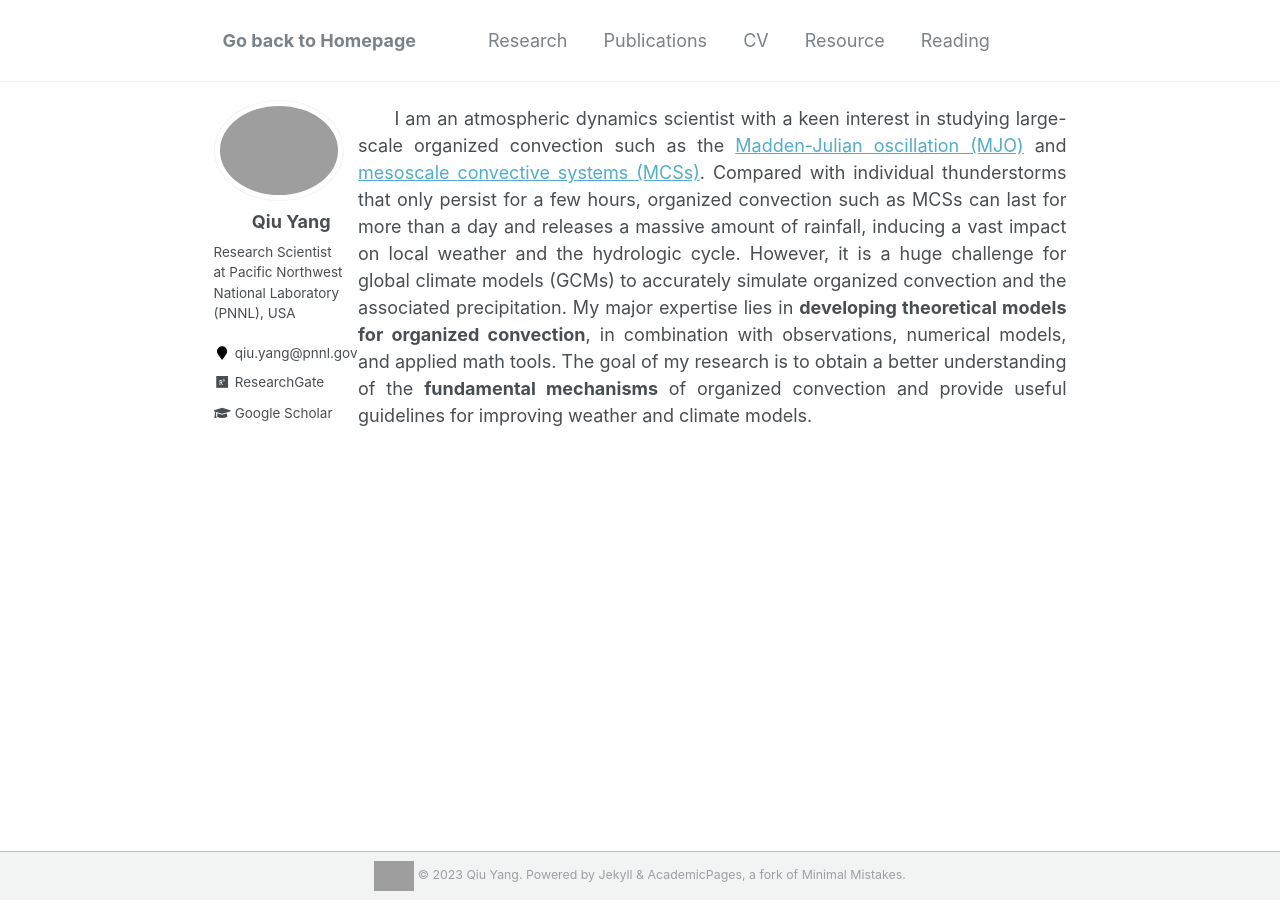
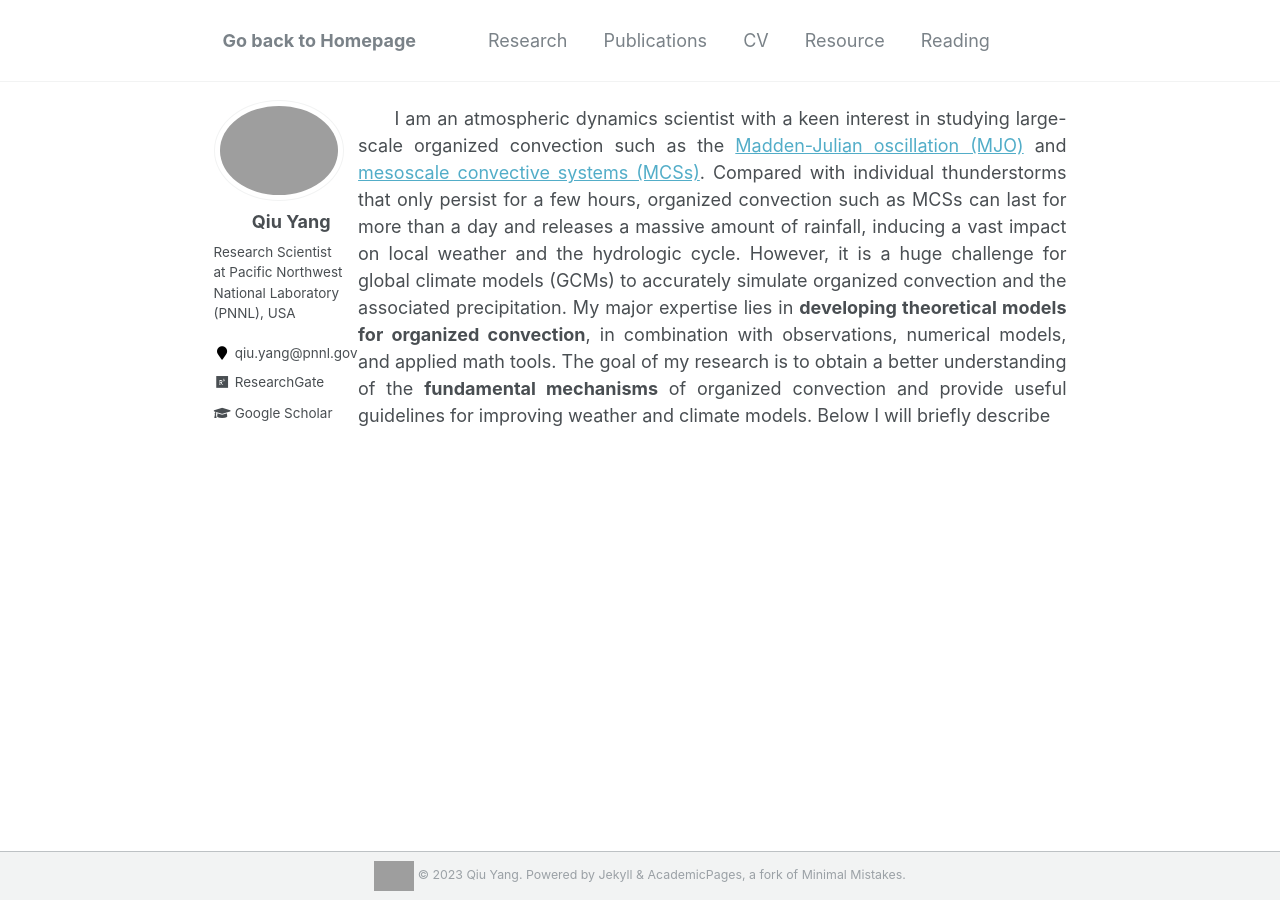
Before and after one commit to qiuyang50/qiuyang50.github.io, a Jekyll site: the page built from _pages/research.md, in a window 1280 px wide. Built offline with Jekyll 4.4.1, drawn with Linux system fonts in a browser that asks for light colours; grey boxes are pictures that could not be loaded.

Commit message:
Update research.md

```diff
--- a/_pages/research.md
+++ b/_pages/research.md
@@ -5,4 +5,4 @@
 author_profile: true
 ---
 
-&nbsp;&nbsp;&nbsp;&nbsp;&nbsp;&nbsp;I am an atmospheric dynamics scientist with a keen interest in studying large-scale organized convection such as the [Madden-Julian oscillation (MJO)](https://www.youtube.com/watch?v=UsWHHE_jkGE&t=137s) and [mesoscale convective systems (MCSs)](https://en.wikipedia.org/wiki/Mesoscale_convective_system). Compared with individual thunderstorms that only persist for a few hours, organized convection such as MCSs can last for more than a day and releases a massive amount of rainfall, inducing a vast impact on local weather and the hydrologic cycle. However, it is a huge challenge for global climate models (GCMs) to accurately simulate organized convection and the associated precipitation. My major expertise lies in **developing theoretical models for organized convection**, in combination with observations, numerical models, and applied math tools. The goal of my research is to obtain a better understanding of the **fundamental mechanisms** of organized convection and provide useful guidelines for improving weather and climate models.
+&nbsp;&nbsp;&nbsp;&nbsp;&nbsp;&nbsp;I am an atmospheric dynamics scientist with a keen interest in studying large-scale organized convection such as the [Madden-Julian oscillation (MJO)](https://www.youtube.com/watch?v=UsWHHE_jkGE&t=137s) and [mesoscale convective systems (MCSs)](https://en.wikipedia.org/wiki/Mesoscale_convective_system). Compared with individual thunderstorms that only persist for a few hours, organized convection such as MCSs can last for more than a day and releases a massive amount of rainfall, inducing a vast impact on local weather and the hydrologic cycle. However, it is a huge challenge for global climate models (GCMs) to accurately simulate organized convection and the associated precipitation. My major expertise lies in **developing theoretical models for organized convection**, in combination with observations, numerical models, and applied math tools. The goal of my research is to obtain a better understanding of the **fundamental mechanisms** of organized convection and provide useful guidelines for improving weather and climate models. Below I will briefly describe
```
